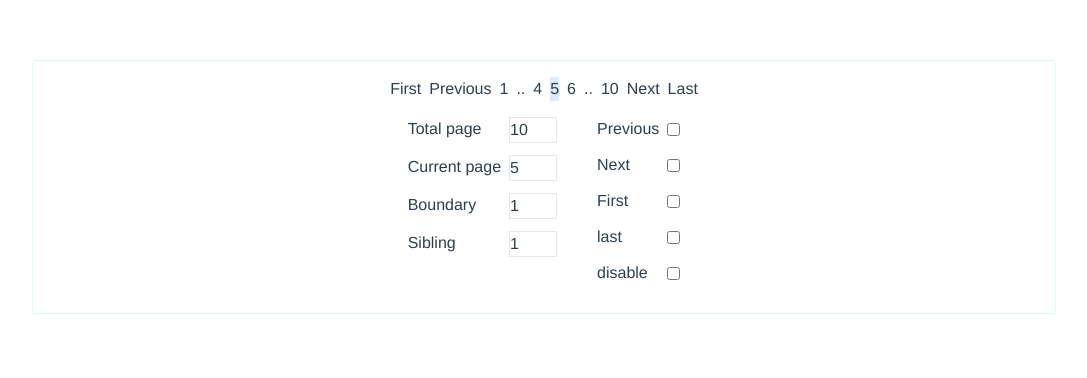
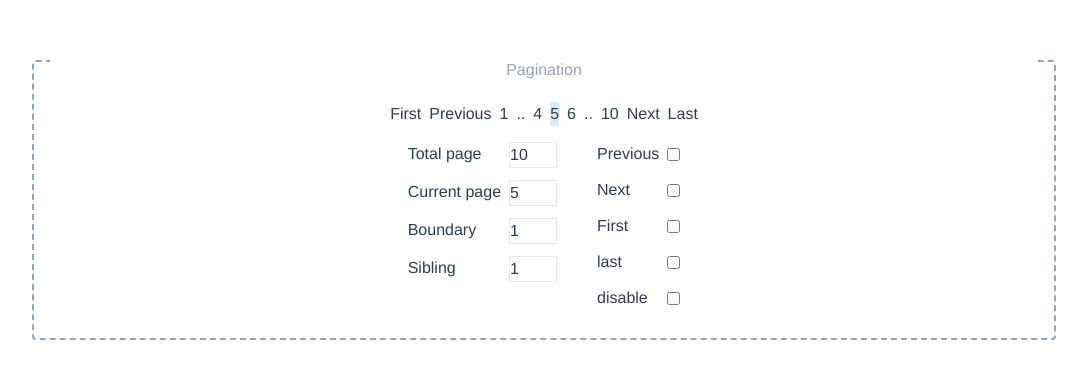
Before and after one commit to khoufstudio/vue-simple-pagination, a Vue app: page / in a window 1280 px wide. Shown: the top 378 px of the page, without its empty margins (96-1183 px from the left). Built offline with nearby package versions, Linux system fonts and the light colour scheme.

Commit message:
styling in progress

```diff
--- a/src/components/SimplePagination.vue
+++ b/src/components/SimplePagination.vue
@@ -87,7 +87,10 @@ function toggleDisable() {
 </script>
 
 <template>
-  <div class="border border-green-100 p-4 mx-32 rounded">
+  <div class="border-2 border-dashed border-slate-400 p-4 mx-32 rounded">
+    <div class="mt-[-20px] mb-5">
+      <p class="bg-white px-10 text-slate-400">Pagination</p>
+    </div>
     <div class="flex gap-2 justify-center">
       <button @click="firstHandle" :disabled="disableFirst">First</button>
       <button @click="previousHandle" :disabled="disablePrevious">Previous</button>
```
